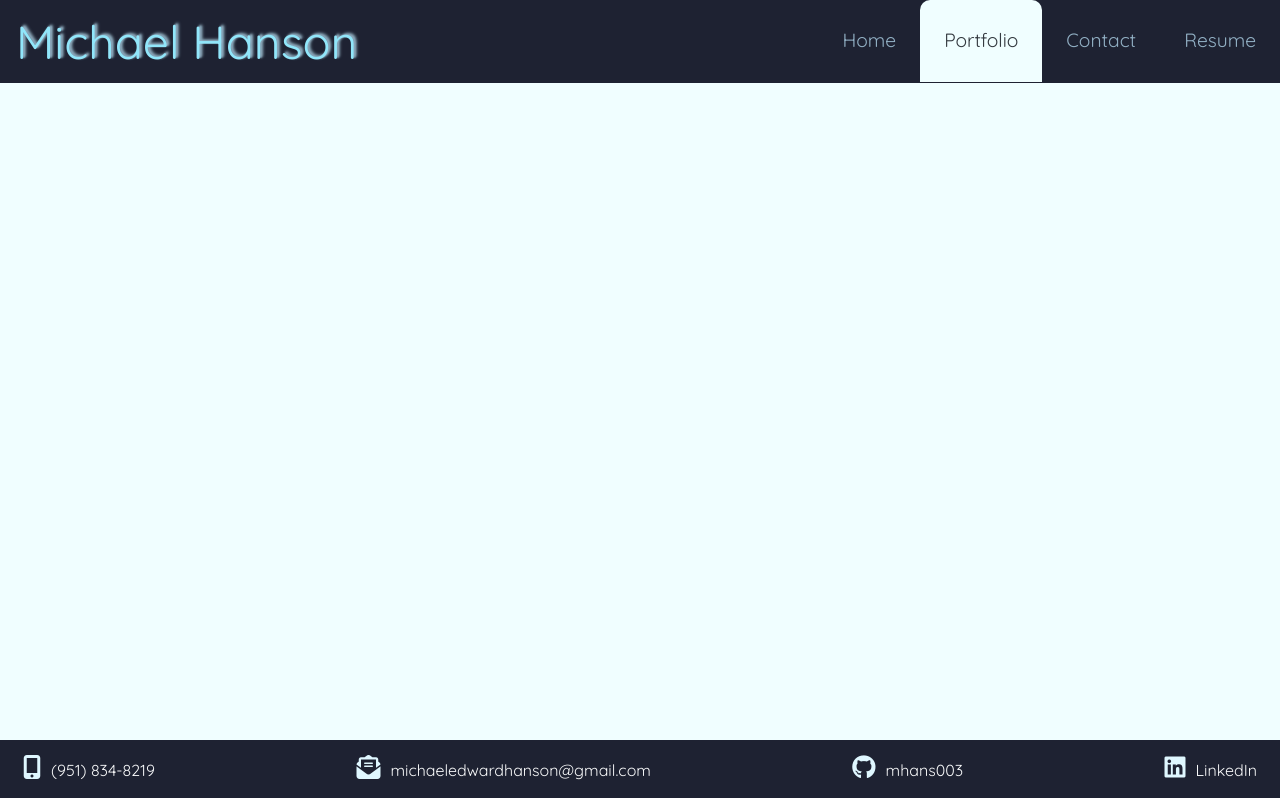
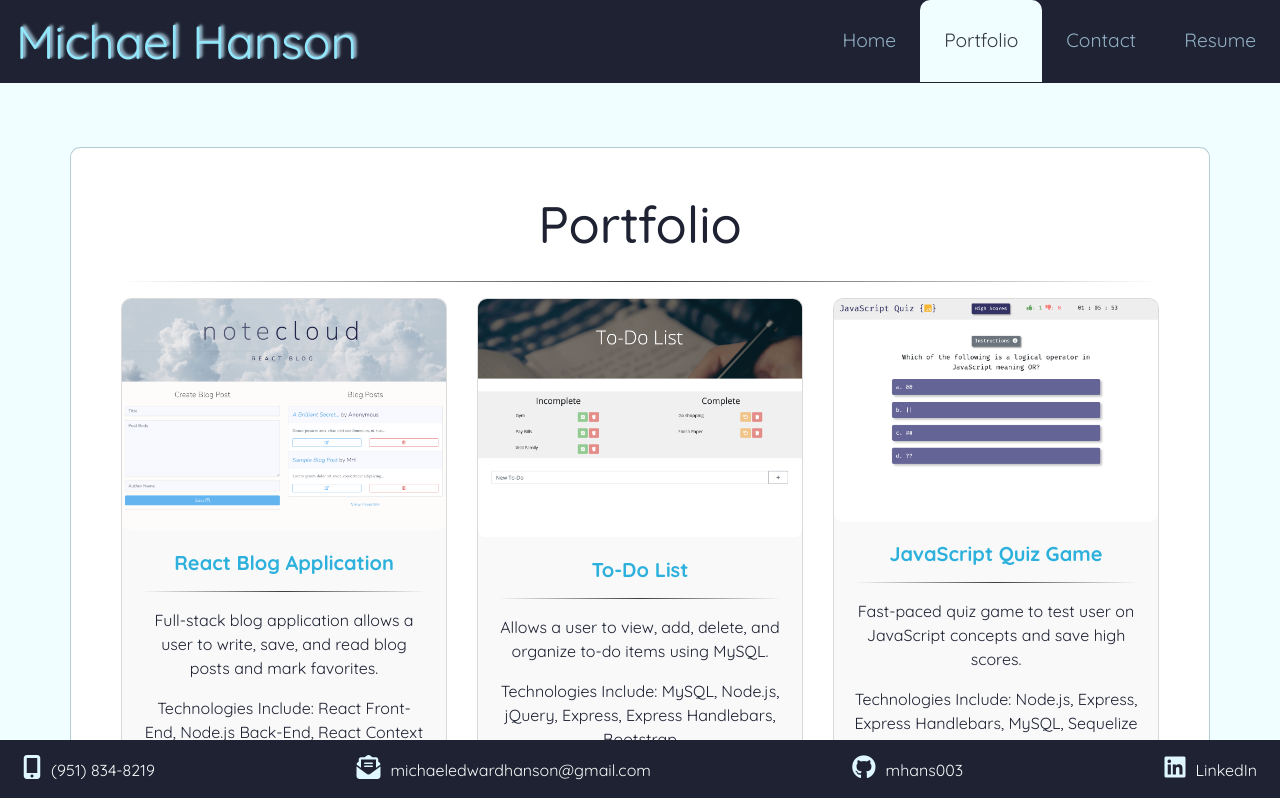
Before and after one commit to mhans003/michaelhanson-portfolio-react, a React (Create React App) app: page /portfolio in a window 1280 px wide. Shown: the top 798 px of the page. Built offline with nearby package versions, Linux system fonts and the light colour scheme; a web font is replaced by a local one.

Commit message:
Portfolio page now functional: For each portfolio item (stored as array of objects), a portfolio card item is displayed with correct information about each project.

```diff
--- /dev/null
+++ b/src/components/PortfolioCardList/index.js
@@ -0,0 +1,154 @@
+import Col from "../Col";
+import { useState, useEffect } from "react";
+import PortfolioItem from "../PortfolioItem";
+import Row from "../Row";
+
+const projectData = [
+    {
+        name: "React Blog Application",
+        image: "reactblog1.jpg",
+        link: "https://blogapplication-mh.herokuapp.com/",
+        description: "Full-stack blog application allows a user to write, save, and read blog posts and mark favorites.",
+        technologies: "React Front-End, Node.js Back-End, React Context API, Bootstrap, MongoDB, Mongoose",
+        repo: "https://github.com/mhans003/react-blog-application"
+    },
+    {
+        name: "To-Do List",
+        image: "todo1.jpg",
+        link: "https://mhans003-todolist.herokuapp.com/",
+        description: "Allows a user to view, add, delete, and organize to-do items using MySQL.",
+        technologies: "MySQL, Node.js, jQuery, Express, Express Handlebars, Bootstrap",
+        repo: "https://github.com/mhans003/todolist"
+    },
+    {
+        name: "JavaScript Quiz Game",
+        image: "gamescreenshot.jpg",
+        link: "https://javascript-quiz-game-mh.herokuapp.com/",
+        description: "Fast-paced quiz game to test user on JavaScript concepts and save high scores.",
+        technologies: "Node.js, Express, Express Handlebars, MySQL, Sequelize",
+        repo: "https://github.com/mhans003/codequiz"
+    },
+    {
+        name: "Employee Management System (CLI Application)",
+        image: "empdb1.jpg",
+        link: "https://github.com/mhans003/employeemanagementsystem",
+        description: "Allows a user to view, edit, add, and delete entries for a company's departments, roles, and employees using MySQL.",
+        technologies: "MySQL, Node.js, Inquirer, console.table",
+        repo: "https://github.com/mhans003/employeemanagementsystem"
+    },
+    {
+        name: "React Employee Directory",
+        image: "empdirectory2.jpg",
+        link: "https://react-employee-directory-mh.herokuapp.com/",
+        description: "Allows a user to view, sort, and filter employee data based on randomly retrieved data.",
+        technologies: "React, JavaScript, Bootstrap, React Bootstrap, Random User Generator API",
+        repo: "https://github.com/mhans003/react-employee-directory"
+    },
+    {
+        name: "Workout Tracker",
+        image: "workoutimg1.jpg",
+        link: "https://workout-tracker-mh.herokuapp.com/",
+        description: "Allows a user to add exercises to a workout and track data/progress visually.",
+        technologies: "MongoDB, Mongoose, Chart.js, Node.js, Express, Semantic UI",
+        repo: "https://github.com/mhans003/workout-tracker"
+    },
+    {
+        name: "Budget/Expense Tracker",
+        image: "expensetracker2.jpg",
+        link: "https://budgettracker-mh.herokuapp.com/",
+        description: "An application, which can be installed as a PWA, that allows a user to enter and view expenses over time.",
+        technologies: "MongoDB, IndexedDB, Chart.js, Node.js, Express, Bootstrap",
+        repo: "https://github.com/mhans003/budgettracker"
+    },
+    {
+        name: "Note Taker",
+        image: "note2.jpg",
+        link: "https://notetaker-mh.herokuapp.com/",
+        description: "Allows a user to write, save, and edit notes to and from a JSON file.",
+        technologies: "Node.js, jQuery, Express, fs, Moment.js, Bootstrap",
+        repo: "https://github.com/mhans003/notetaker"
+    },
+    {
+        name: "Employee Generator (CLI Application)",
+        image: "employeegenerator.jpg",
+        link: "https://github.com/mhans003/employeegenerator",
+        description: "Produces an HTML document with employee data for a company/team.",
+        technologies: "Node.js, Inquirer, fs, Jest",
+        repo: "https://github.com/mhans003/employeegenerator"
+    },
+    {
+        name: "Good README Generator (CLI Application)",
+        image: "goodreadme.jpg",
+        link: "https://github.com/mhans003/goodreadme",
+        description: "Generates strong README.md and LICENSE.txt files for a developer's project.",
+        technologies: "Node.js, Inquirer, fs",
+        repo: "https://github.com/mhans003/goodreadme"
+    },
+    {
+        name: "Day Planner",
+        image: "appshot.jpg",
+        link: "https://mhans003.github.io/calendarapp/",
+        description: "Tracks past, present, and future time slots and allows user to write and save events.",
+        technologies: "HTML, CSS, JavaScript, jQuery, Bootstrap, Moment.js, Fontawesome",
+        repo: "https://github.com/mhans003/calendarapp"
+    },
+    {
+        name: "Weather Dashboard",
+        image: "weatherappscreenshotsf.jpg",
+        link: "https://mhans003.github.io/weatherapp/",
+        description: "Provides current weather and 5-day forecast for local or searched city.",
+        technologies: "HTML, CSS, JavaScript, Openweathermap API, Bootstrap",
+        repo: "https://github.com/mhans003/weatherapp"
+    },
+    {
+        name: "Hanson Math Games",
+        image: "hansonmathgames.jpg",
+        link: "https://safe-wave-91410.herokuapp.com/",
+        description: "Fun math games and tools to build number fluency; Saves and authenticates users and scores.",
+        technologies: "HTML, CSS, Bootstrap, JavaScript, Node.js, MongoDB, Express, Passport, Mongoose, EJS",
+        repo: "https://github.com/mhans003/hansonmathgames",
+        guestUsername: "Hanson",
+        guestPassword: "Hanson"
+    },
+    {
+        name: "HealthApp",
+        image: "healthapp.jpg",
+        link: "https://mhans003.github.io/healthapp/",
+        description: "Retrieves local health-oriented businesses and tracks food calorie data.",
+        technologies: "HTML, CSS, JavaScript, Yelp API, Zomato API, Nutritionix API, Semantic UI",
+        repo: "https://github.com/mhans003/healthapp",
+        isTeamProject: true
+    },
+    {
+        name: "Password Generator",
+        image: "passwordgenerator.jpg",
+        link: "https://password-generator-mh.herokuapp.com/",
+        description: "Generates unique random passwords based on selected character types.",
+        technologies: "Node.js, JavaScript, Express, Bootstrap, ClipboardJS, Fontawesome",
+        repo: "https://github.com/mhans003/passwordgenerator"
+    },
+    {
+        name: "Expense Management System",
+        image: "expensetracker.jpg",
+        link: "https://monthly-expense-management.herokuapp.com/",
+        description: "Allows a user to save, view, edit, and delete subscription information in order to help keep track of recurring expenses.",
+        technologies: "Node.js, jQuery, MySQL, Sequelize, Express, Passport",
+        repo: "https://github.com/mhans003/monthly-expense-management",
+        guestUsername: "new@new.com",
+        guestPassword: "new",
+        isTeamProject: true
+    }
+];
+
+function PortfolioCardList() {
+
+    return (
+        <Row>
+            {projectData.map(project => {
+                return <PortfolioItem projectData={project}/>;
+            })}
+        </Row>
+    );
+}
+
+export default PortfolioCardList;
--- /dev/null
+++ b/src/components/PortfolioItem/index.js
@@ -0,0 +1,35 @@
+import Col from "../Col";
+
+function PortfolioItem(props) {
+    return (
+        <Col size="col-md-6 col-lg-4 portfolio-item">
+            <div className="card">
+                <img src={`./assets/images/${props.projectData.image}`} className="card-img-top" alt={`Screenshot of ${props.projectData.name}`}/>
+                <div className="card-body">
+                    <h5 className="card-title">
+                        <a href={`${props.projectData.link}`} target="_blank" rel="noreferrer">
+                            <strong>{props.projectData.name}</strong>
+                        </a>
+                    </h5>
+                    {props.projectData.isTeamProject ?
+                    <h6 className="text-center text-muted">Team Project</h6> : ""}
+                    <hr/>
+                    <p className="card-text">{props.projectData.description}</p>
+                    {props.projectData.guestUsername && props.projectData.guestPassword ?
+                    <div>
+                        <h6 className="card-text">Guest Username: <i>{props.projectData.guestUsername}</i></h6>
+                        <h6 className="card-text mb-3">Guest Password: <i>{props.projectData.guestPassword}</i></h6>
+                    </div> : ""}
+                    <p className="card-text">Technologies Include: {props.projectData.technologies}</p>
+                    <form action={`${props.projectData.repo}`} target="_blank" className="text-center">
+                        <button type="submit" className="btn btn-info btn-sm">
+                            Repo <i className="fab fa-github"></i>
+                        </button>
+                    </form>
+                </div>
+            </div>
+        </Col>
+    );
+}
+
+export default PortfolioItem;
--- a/src/pages/Portfolio.js
+++ b/src/pages/Portfolio.js
@@ -1,11 +1,19 @@
 import "./style.css";
 import Header from "../components/Header";
 import Footer from "../components/Footer";
+import Container from "../components/Container";
+import Row from "../components/Row";
+import PortfolioCardList from "../components/PortfolioCardList";
 
 function Portfolio(props) {
     return (
         <div>
             <Header current={props.current}/>
+            <Container main>
+                <h1 className="text-center mt-3">Portfolio</h1>
+                <hr/>
+                <PortfolioCardList/>
+            </Container>
             <Footer/>
         </div>
     );
```
